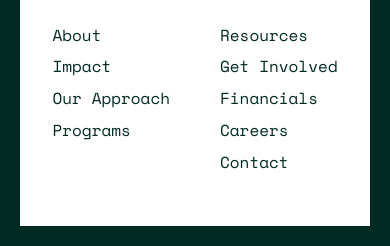
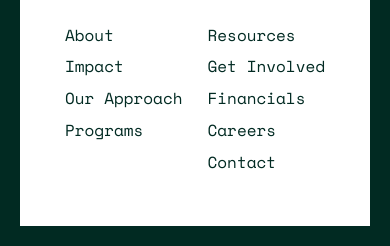
Before and after one commit to Biplabkhanal/OUTSIDE, a plain HTML site: page index.html in a window 390 px wide. Shown: the part 5449-5695 px from the top of the page. Drawn offline with nearby package versions, Linux system fonts and the light colour scheme.

Commit message:
changed padding of text in footer

```diff
--- a/styles.css
+++ b/styles.css
@@ -422,8 +422,8 @@ ul {
   }
 
   .footer-right {
-    padding: 25px 10px 25px 10px !important;
-    gap: 50px;
+    padding: 25px 0 25px 0 !important;
+    gap: 25px;
   }
 
   .footer-links-col a {
```
